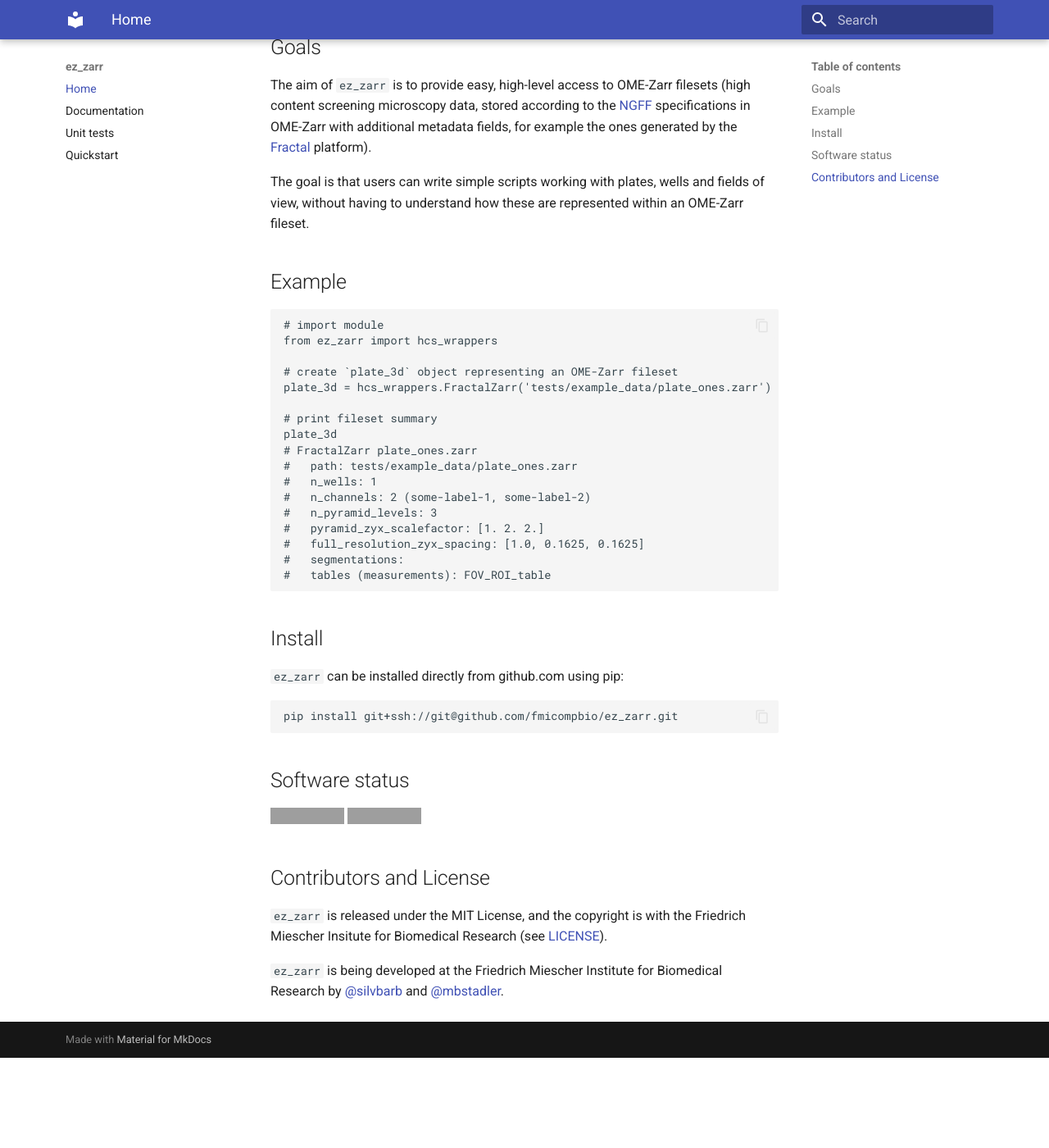
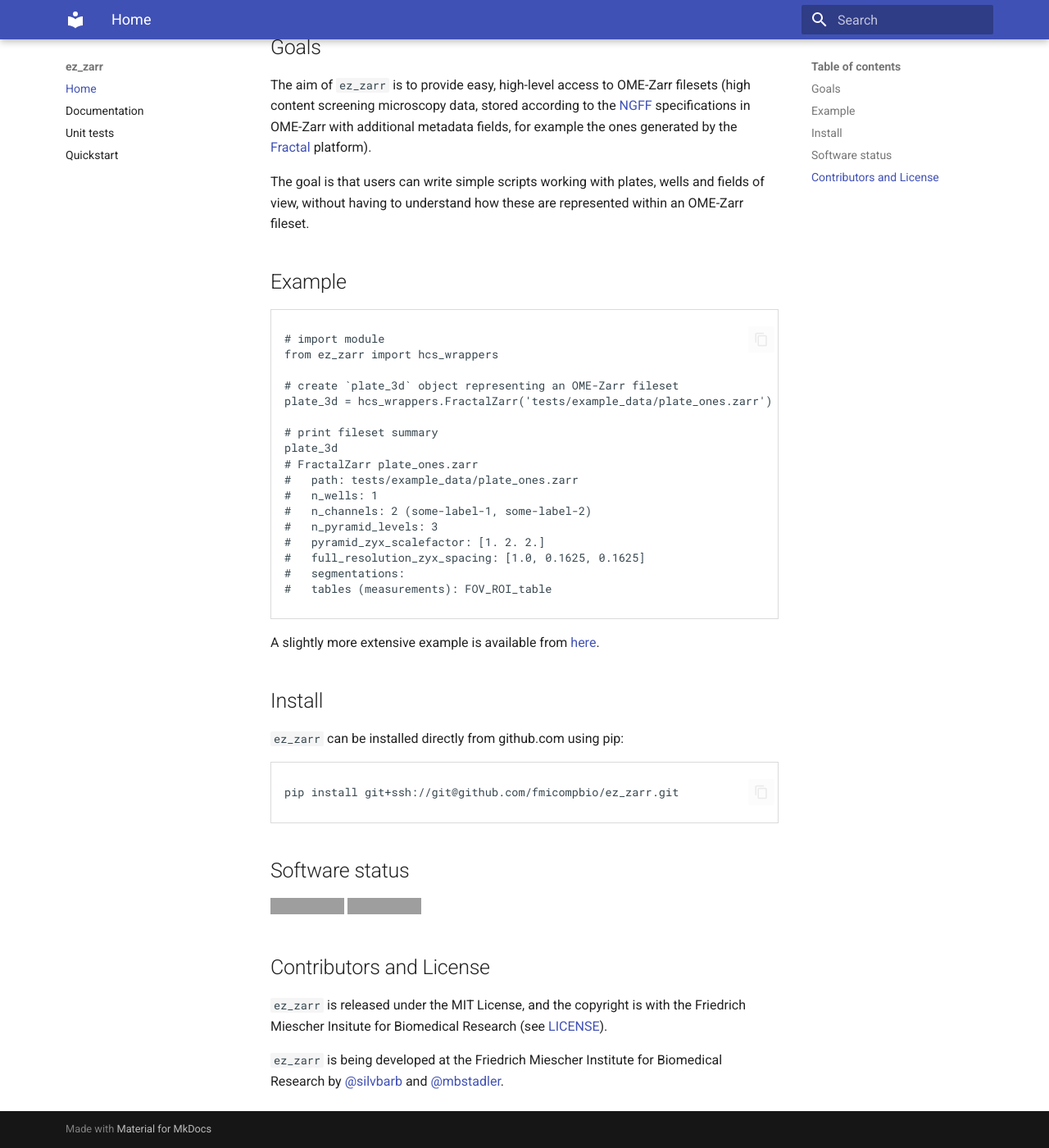
Before and after one commit to fmicompbio/ez_zarr, an MkDocs documentation site: the page built from docs/index.md, in a window 1280 px wide and 1400 px high, scrolled down 140 px. Shown: the whole window at 82% size. Built offline with MkDocs 1.6.1 and Material for MkDocs 9.7.7, drawn with Linux system fonts in a browser that asks for light colours; before the commit the page ends 1430 px from its top, so only the background shows below that; grey boxes are pictures that could not be loaded.

Commit message:
modify style of .language-(python|text) for better discrimination

````diff
--- a/docs/extra.css
+++ b/docs/extra.css
@@ -1,3 +1,14 @@
 .md-grid {
     max-width: 90%;
 }
+
+/* for info on customization of the mkdocs styles, see:
+   https://squidfunk.github.io/mkdocs-material/reference/code-blocks/#customization */
+.language-python {
+    --md-code-bg-color: #f5f5f5;
+}
+
+.language-text {
+    --md-code-bg-color: transparent;
+    border: 1px solid #dadada;
+}
--- a/docs/index.md
+++ b/docs/index.md
@@ -32,6 +32,8 @@
 #   tables (measurements): FOV_ROI_table
 ```
 
+A slightly more extensive example is available from [here](https://fmicompbio.github.io/ez_zarr/quickstart/).
+
 ## Install
 `ez_zarr` can be installed directly from github.com using pip:
 ```
````
